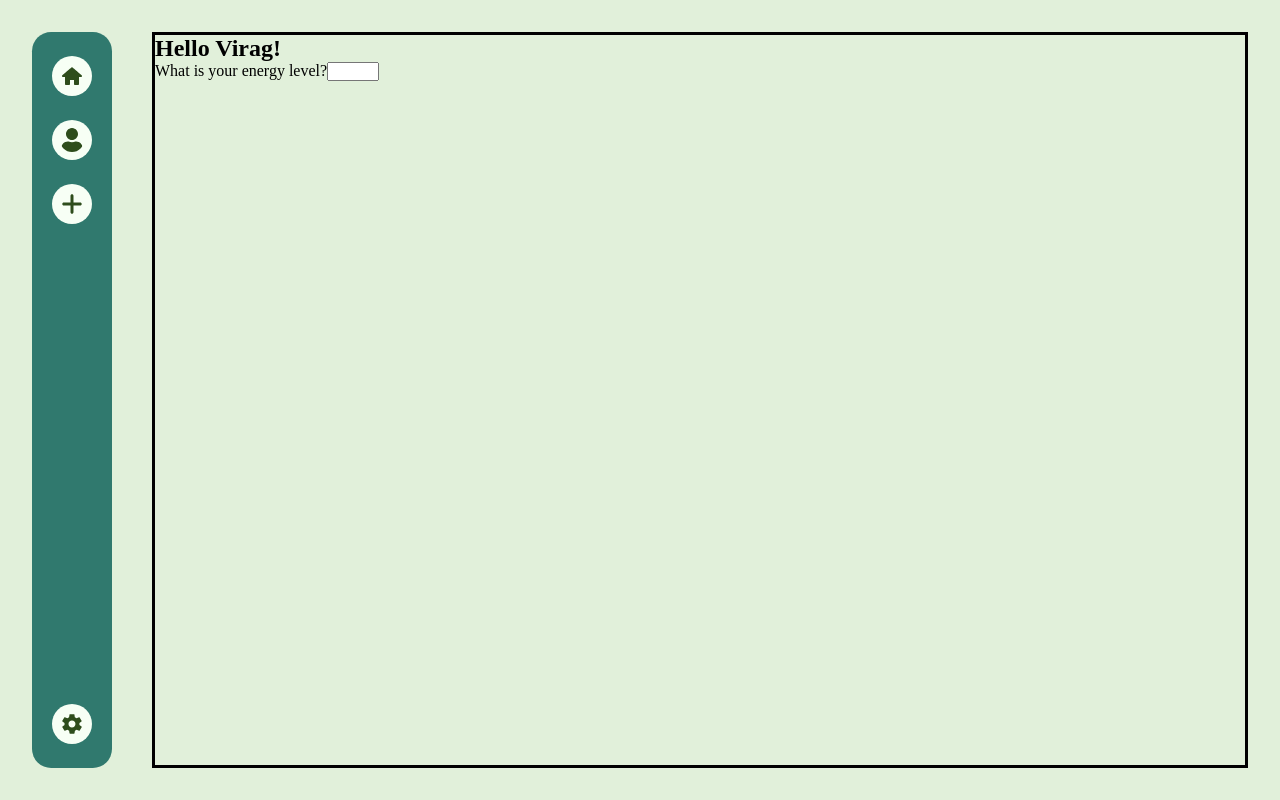
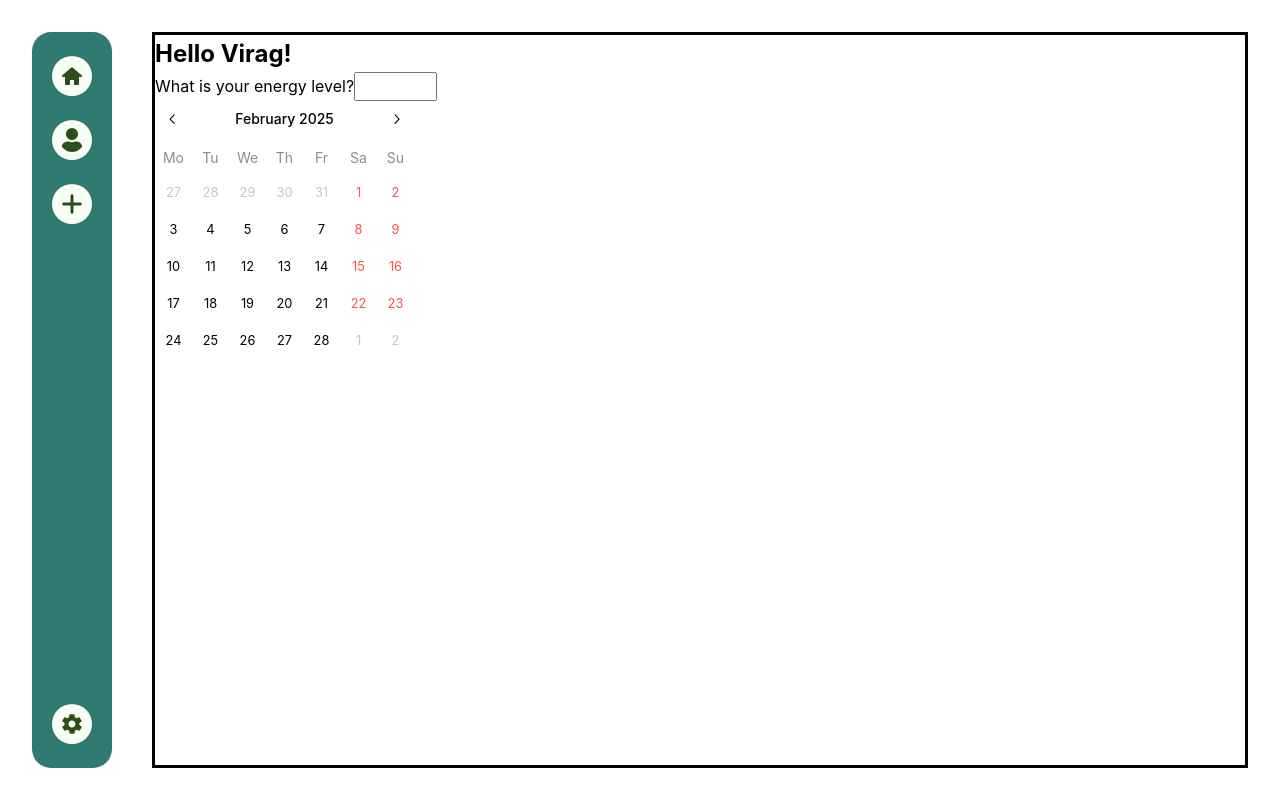
Before and after one commit to virag-ky/TaskVibe, a React (Vite) app in the folder src/renderer/: page / in a window 1280 px wide. Built offline with nearby package versions, Linux system fonts and the light colour scheme.

Commit message:
Add Calendar component

```diff
--- /dev/null
+++ b/src/renderer/src/components/CalendarComponent.jsx
@@ -0,0 +1,11 @@
+import { Calendar } from '@mantine/dates'
+
+function CalendarComponent() {
+  return (
+    <section className="calendar-component">
+      <Calendar />
+    </section>
+  )
+}
+
+export default CalendarComponent
--- a/src/renderer/src/components/Main.jsx
+++ b/src/renderer/src/components/Main.jsx
@@ -1,9 +1,11 @@
 import Greeting from './Greeting'
+import CalendarComponent from './CalendarComponent'
 
 function Main() {
   return (
     <main>
       <Greeting />
+      <CalendarComponent />
     </main>
   )
 }
```
Also changed, not shown: package.json (+7 -0 lines), src/renderer/src/App.jsx (+5 -2 lines), src/renderer/src/components/Calendar.jsx (deleted), 1 other file (tests, documents, lock files or other folders).
